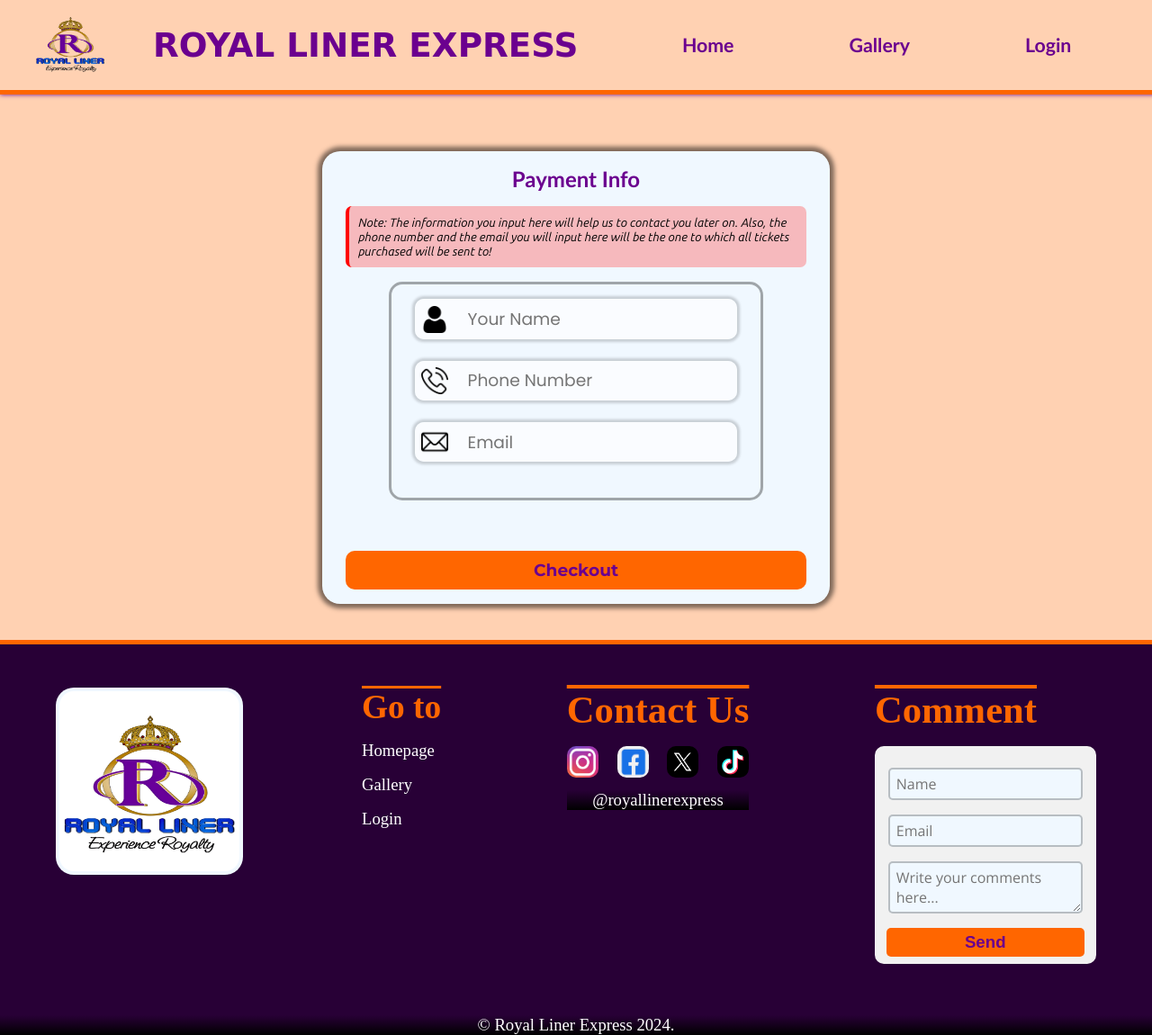
After one commit to gmaph001/royallinerexpress, a PHP site: page /pay_info.php?bill=1 in a window 1280 px wide. The commit adds this page. Shown: the whole page at 90% size. Run offline with PHP 8.4, Linux system fonts and the light colour scheme; some web fonts are replaced.

Commit message:
billing information

```diff
--- a/css/home.css
+++ b/css/home.css
@@ -63,6 +63,10 @@ a{
     cursor: pointer;
     border: none;
     background-color: transparent;
+}
+.areas:focus{
+    border: none;
+    outline: none;
 }
 .date{
     width: 80%;
--- a/css/navBar.css
+++ b/css/navBar.css
@@ -1,4 +1,9 @@
 @import url('https://fonts.googleapis.com/css2?family=Bokor&family=Bungee+Spice&family=Charm:wght@400;700&family=Rouge+Script&family=Titan+One&display=swap');
+@import url('https://fonts.googleapis.com/css2?family=Montserrat:ital,wght@0,100..900;1,100..900&family=Open+Sans:ital,wght@0,300..800;1,300..800&display=swap');
+@import url('https://fonts.googleapis.com/css2?family=Montserrat:ital,wght@0,100..900;1,100..900&family=Open+Sans:ital,wght@0,300..800;1,300..800&display=swap');
+@import url('https://fonts.googleapis.com/css2?family=Montserrat:ital,wght@0,100..900;1,100..900&family=Open+Sans:ital,wght@0,300..800;1,300..800&family=Poppins:ital,wght@0,100;0,200;0,300;0,400;0,500;0,600;0,700;0,800;0,900;1,100;1,200;1,300;1,400;1,500;1,600;1,700;1,800;1,900&display=swap');
+@import url('https://fonts.googleapis.com/css2?family=Montserrat:ital,wght@0,100..900;1,100..900&family=Open+Sans:ital,wght@0,300..800;1,300..800&family=Poppins:ital,wght@0,100;0,200;0,300;0,400;0,500;0,600;0,700;0,800;0,900;1,100;1,200;1,300;1,400;1,500;1,600;1,700;1,800;1,900&family=Ubuntu+Sans:ital,wght@0,100..800;1,100..800&display=swap');
+
 *{
     margin: 0;
     padding: 0;
--- /dev/null
+++ b/css/pay.css
@@ -0,0 +1,102 @@
+.pay{
+    padding-top: 16vh;
+}
+.form{
+    background-color: aliceblue;
+    width: 40vw;
+    margin: 5vh auto;
+    border-radius: 20px;
+    box-shadow: 0px 0px 5px 5px rgba(0, 0, 0, 0.505);
+    padding: 2vh 2vw;
+    font-size: 14pt;
+}
+.intro{
+    color: rgb(107, 0, 143);
+    font-size: 18pt;
+    font-family: candara;
+    text-align: center;
+    font-weight: bold;
+}
+.exp{
+    padding: 2%;
+    border-left: 4px solid red;
+    border-radius: 7px;
+    background-color: rgba(255, 90, 90, 0.396);
+    color: rgb(0, 0, 0);
+    margin-top: 2vh;
+    font-style: italic;
+    font-size: 10pt;
+    font-family: "Ubuntu Sans", sans-serif;
+}
+.pay_info{
+    border: 3px solid rgba(0, 0, 0, 0.337);
+    border-radius: 15px;
+    padding: 2vh 2vw;
+    margin-top: 2vh;
+    width: 70%;
+    margin: 2vh auto;
+}
+.inputs{
+    display: flex;
+    align-items: center;
+    justify-content: space-between;
+    padding: 2%;
+    background-color: rgba(255, 255, 255, 0.674);
+    border-radius: 10px;
+    margin: 0vh auto 6vh auto;
+    box-shadow: 0px 0px 3px 3px rgba(0, 0, 0, 0.171);
+}
+.inputs:hover{
+    box-shadow: 0px 0px 3px 3px rgba(0, 0, 255, 0.463);
+}
+.icons{
+    width: 30px;
+    height: 30px;
+}
+input{
+    width: 85%;
+    border: none;
+    background-color: transparent;
+    font-size: 14pt;
+    font-family: "Poppins", serif;
+}
+input:focus{
+    border: none;
+    outline: none;
+}
+.alert{
+    margin: -3vh 0vw 3vh 0vw;
+    color: red;
+    font-size: 10pt;
+}
+.bill{
+    background-color: rgb(255, 102, 0);
+    color: rgb(107, 0, 143);
+    width: 100%;
+    padding: 10px;
+    font-weight: bold;
+    border: none;
+    margin-top: 5vh;
+    border-radius: 10px;
+    font-size: 14pt;
+    cursor: pointer;
+    font-family: "Montserrat", serif;
+}
+.bill:hover{
+    background-color: rgb(107, 0, 143);
+    color: rgb(255, 102, 0);
+}
+@media(max-width: 1000px){
+    .form{
+        width: 80vw;
+    }
+    .pay_info{
+        width: 90%;
+    }
+    .inputs{
+        width: 90%;
+    }
+    input{
+        width: 82%;
+    }
+}
--- /dev/null
+++ b/js/pay_info.js
@@ -0,0 +1,33 @@
+let alertmsg = "*Please fill in this field!*";
+
+    function verify(){
+        if(document.billing.name.value === ""){
+            document.getElementById("namealert").innerHTML = alertmsg;
+            event.preventDefault();
+        }
+        else{
+            document.getElementById("namealert").style.display = "none";
+        }
+
+        if(document.billing.phone.value === ""){
+            document.getElementById("phonealert").innerHTML = alertmsg;
+            event.preventDefault();
+        }
+        else{
+            if(document.billing.phone.value.length !== 10){
+                document.getElementById("phonealert").innerHTML = "*Please input correct phone number!*";
+                event.preventDefault();
+            }
+            else{
+                document.getElementById("phonealert").style.display = "none";
+            }
+        }
+
+        if(document.billing.email.value === ""){
+            document.getElementById("emailalert").innerHTML = alertmsg;
+            event.preventDefault();
+        }
+        else{
+            document.getElementById("emailalert").style.display = "none";
+        }
+    }
--- a/passenger.php
+++ b/passenger.php
@@ -91,6 +91,7 @@
 
     if($result2){
         echo "Bus info altered!";
+        header("location:pay_info.php?bill=$billkey");
     }
     else{
         echo "failed to alter the bus info!";
--- /dev/null
+++ b/pay_info.php
@@ -0,0 +1,116 @@
+<?php
+
+    require "connection.php";
+
+    $billkey = $_GET['bill'];
+
+?>
+<!DOCTYPE html>
+<html lang="en">
+<head>
+    <meta charset="UTF-8">
+    <meta name="viewport" content="width=device-width, initial-scale=1.0">
+    <link rel="stylesheet" type="text/css" href="css/navBar.css">
+    <link rel="stylesheet" type="text/css" href="css/pay.css">
+    <link rel="stylesheet" type="text/css" href="css/footer.css">
+    <link rel="icon" type="image/X-icon" href="media/icons/logo.png">
+    <title>ROYAL LINER | Home</title>
+</head>
+<body>
+    <div class="navigation">
+        <a href="index.php"><img src="media/icons/logo.png" class="logo"></a>
+        <div class="title">
+            <p>ROYAL LINER EXPRESS</p>
+        </div>
+        <div class="horizontal_menu">
+            <ul>
+                <li><a href="index.html">Home</a></li>
+                <li><a href="gallery.html">Gallery</a></li>
+                <li><a href="login.html">Login</a></li>
+            </ul>
+        </div>
+        <img src="media/icons/menu.png" class="menu_icon">
+    </div>
+    <div class="body">
+        <div class="vertical_menu">
+            <ul>
+                <li><a href="index.html">Home</a></li>
+                <li><a href="gallery.html">Gallery</a></li>
+                <li><a href="login.html">Login</a></li>
+            </ul>
+        </div>
+        <div class="pay">
+            <div class="form">
+                <p class="intro">Payment Info</p>
+                <p class="exp">
+                    Note: The information you input here will help us to contact you later on. Also, the phone number and
+                    the email you will input here will be the one to which all tickets purchased will be sent to!
+                </p>
+                <?php echo "<form action='verify.php?bill=$billkey' class='pay_form' name='billing' method='POST' enctype='multipart/form-data'>";?>
+                    <div class="pay_info">
+                        <div class="inputs">
+                            <img src="media/icons/user.png" class="icons">
+                            <input type="text" name="name" placeholder="Your Name">
+                        </div>
+                        <p class="alert" id="namealert"></p>
+                        <div class="inputs">
+                            <img src="media/icons/phone.png" class="icons">
+                            <input type="number" name="phone" placeholder="Phone Number">
+                        </div>
+                        <p class="alert" id="phonealert"></p>
+                        <div class="inputs">
+                            <img src="media/icons/mail.png" class="icons">
+                            <input type="email" name="email" placeholder="Email">
+                        </div>
+                        <p class="alert" id="emailalert"></p>
+                    </div>
+                    <button class="bill" name="reg_bill" onclick="verify()">Checkout</button>
+                </form>
+            </div>
+        </div>
+    </div>
+    <div class="footer">
+        <div class="footer_content">
+            <div class="footer_logo">
+                <a href="index.html"><img src="media/icons/logo.jpeg" class="logo_photo"></a>
+            </div>
+            <div class="quick">
+                <h1>Go to</h1>
+                <a href="index.html">Homepage</a>
+                <a href="gallery.html">Gallery</a>
+                <a href="login.html">Login</a>
+            </div>
+            <div class="contact">
+                <h1>Contact Us</h1>
+                <div class="contact_icons">
+                    <a href="https://instagram.com/royallinerexpress">
+                        <img src="media/icons/instagram.png" class="social_icons">
+                    </a>
+                    <a href="https://facebook.com/royallinerexpress">
+                        <img src="media/icons/facebook.jpg" class="social_icons">
+                    </a>
+                    <a href="https://x.com/royallinerexpress">
+                        <img src="media/icons/x.jpg" class="social_icons">
+                    </a>
+                    <a href="https://tiktok.com/royallinerexpress">
+                        <img src="media/icons/tiktok.png" class="social_icons">
+                    </a>
+                </div>
+                <p>@royallinerexpress</p>
+            </div>
+            <div class="comments">
+                <h1>Comment</h1>
+                <form>
+                    <input type="text" name="name" placeholder="Name">
+                    <input type="email" name="email" placeholder="Email">
+                    <textarea placeholder="Write your comments here..."></textarea>
+                    <button class="comment_send">Send</button>
+                </form>
+            </div>
+        </div>
+        <p>&copy; Royal Liner Express 2024.</p>
+    </div>
+</body>
+<script src="js/navBar.js"></script>
+<script src="js/pay_info.js"></script>
+</html>
```
Also changed, not shown: pay_info.html (added, +110 -0 lines), verify.php (added, +42 -0 lines).
